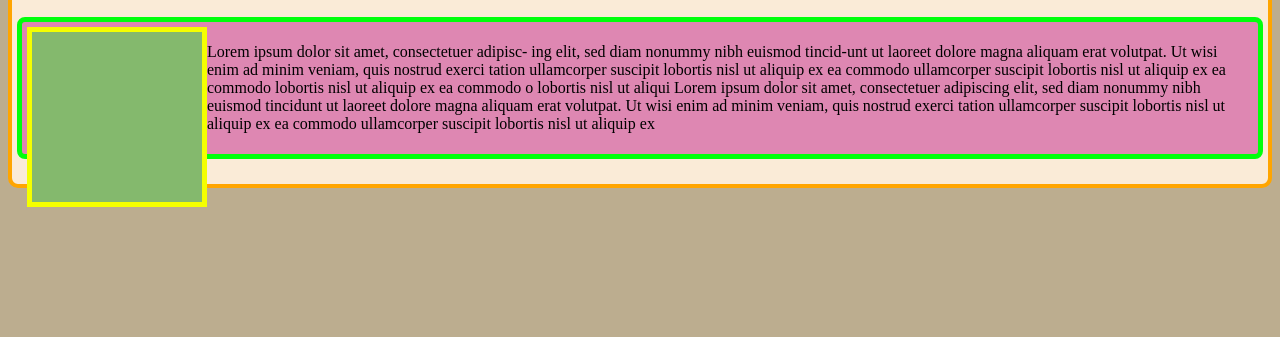
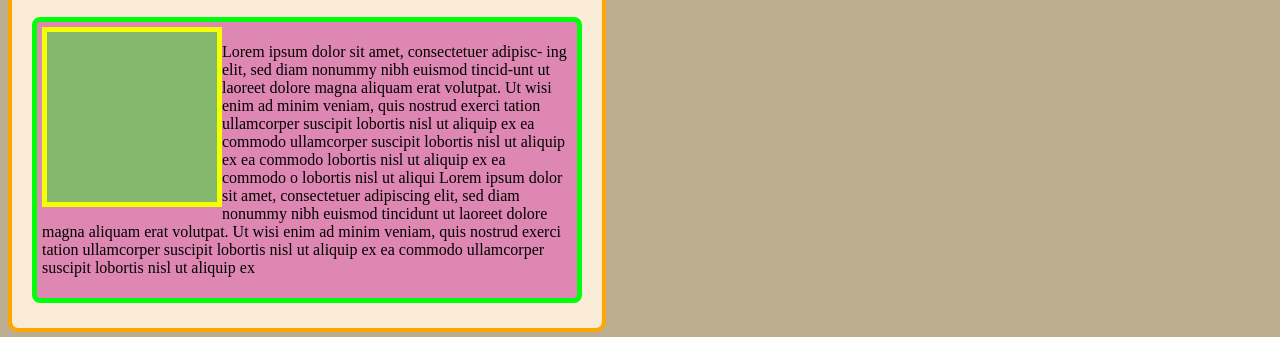
Before and after one commit to kerinorton18-cmd/web-one, a plain HTML site: page assignment-6/index.html in a window 1280 px wide. Shown: the part 734-1071 px from the top of the page. Before the commit the page ends 941 px from the top, so only its background shows below. Drawn offline with Linux system fonts and the light colour scheme.

Commit message:
Add files via upload

```diff
--- a/assignment-6/CSS/styles.css
+++ b/assignment-6/CSS/styles.css
@@ -79,7 +79,7 @@ body{
 }
 
 .inner-box3{
-    width: fit-content;
+    width: 530px;
     height: fit-content;
     background-color: #de87b2;
     border: 5px solid #00ff0b;
```
